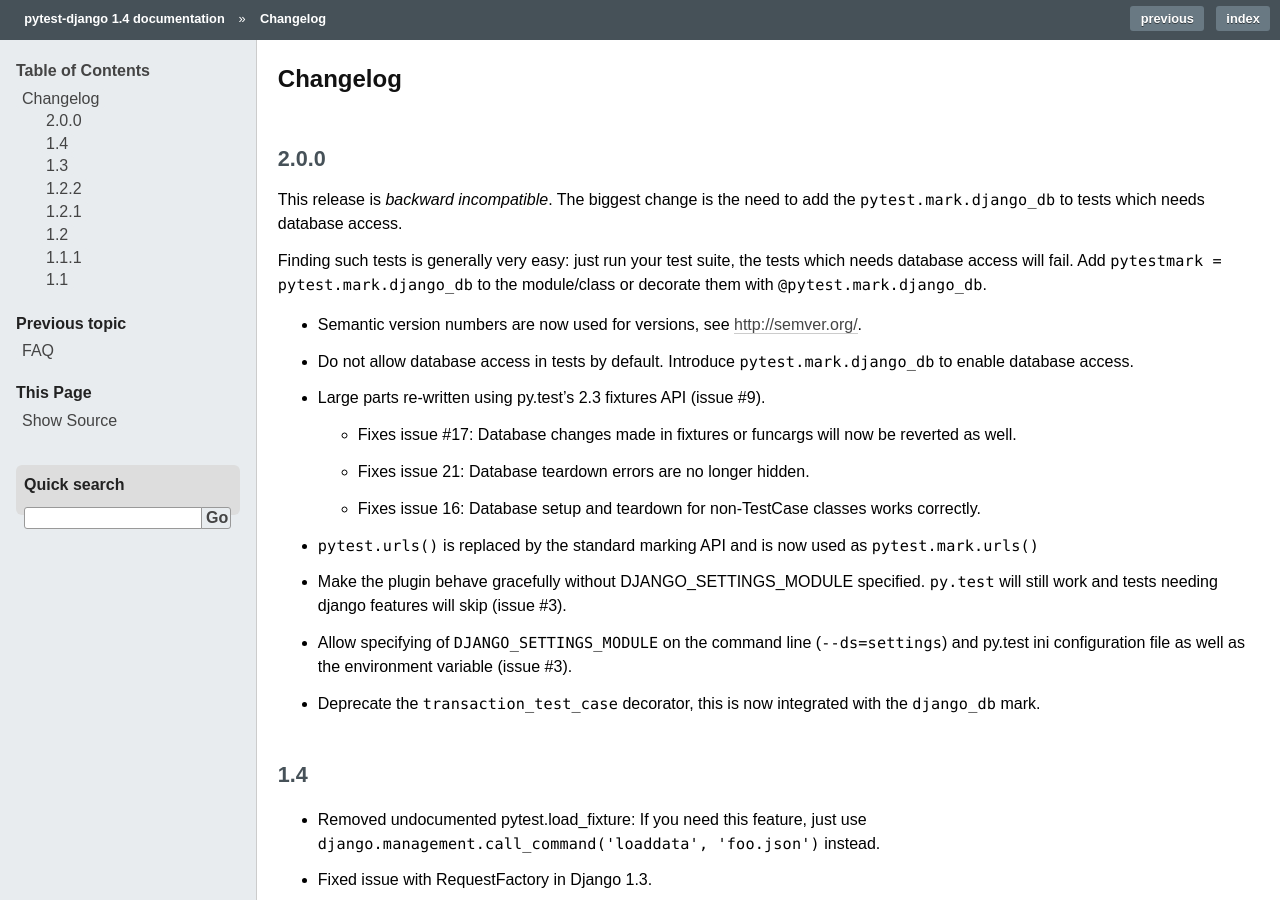
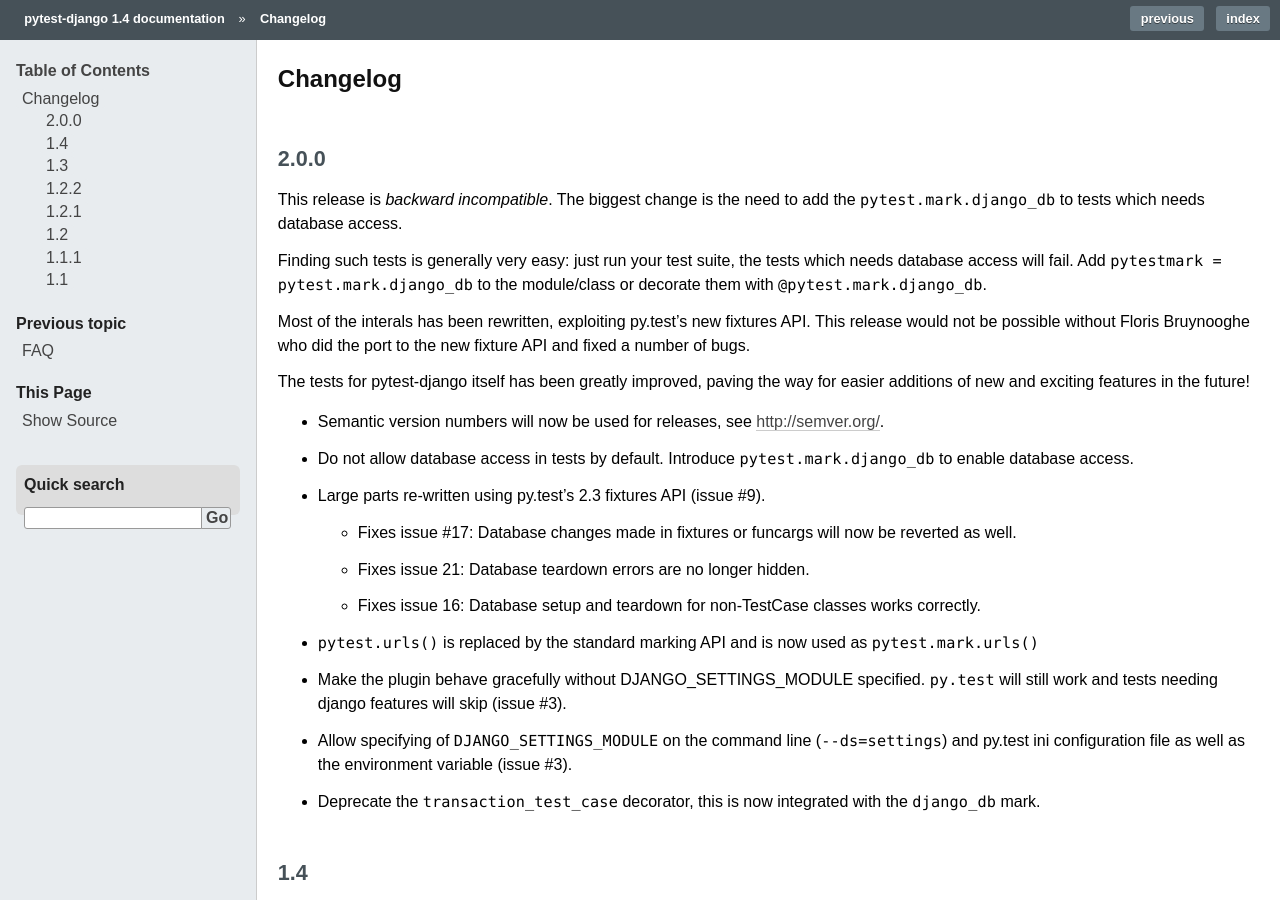
Before and after one commit to pytest-dev/pytest-django, a Sphinx documentation site: the page built from docs/changelog.rst, in a window 1280 px wide and 900 px high. Built offline with Sphinx 7.4.7, drawn with Linux system fonts in a browser that asks for light colours.

Commit message:
Added Floris to AUTHORS + added a note in the changelog

```diff
--- a/docs/changelog.rst
+++ b/docs/changelog.rst
@@ -13,7 +13,15 @@
 pytest.mark.django_db`` to the module/class or decorate them with
 ``@pytest.mark.django_db``.
 
-* Semantic version numbers are now used for versions, see http://semver.org/.
+Most of the interals has been rewritten, exploiting py.test's new
+fixtures API. This release would not be possible without Floris
+Bruynooghe who did the port to the new fixture API and fixed a number of
+bugs.
+
+The tests for pytest-django itself has been greatly improved, paving the
+way for easier additions of new and exciting features in the future!
+
+* Semantic version numbers will now be used for releases, see http://semver.org/.
 
 * Do not allow database access in tests by default.  Introduce
   ``pytest.mark.django_db`` to enable database access.
```
Also changed, not shown: 1 other file.
